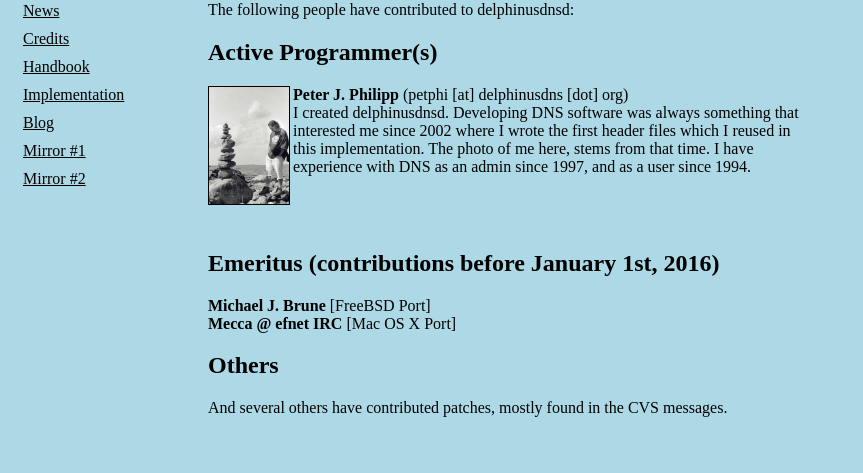
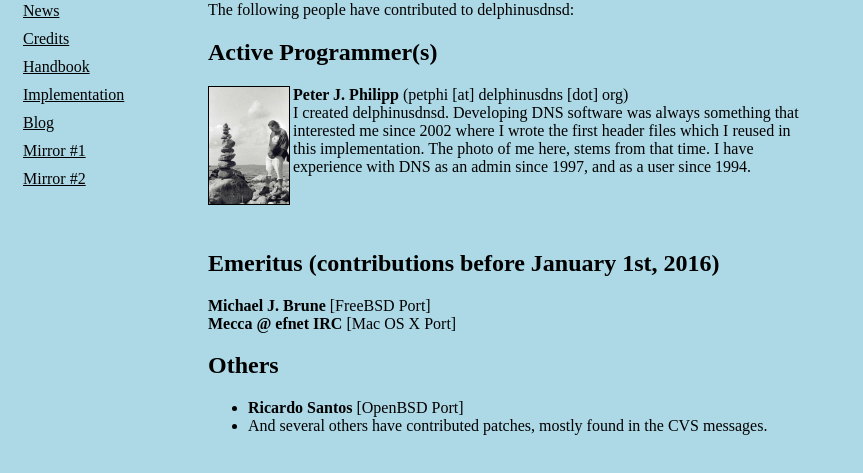
Before and after one commit to delphinusdns/delphinusdnsd, a plain HTML site: page www/credits.html in a window 1280 px wide. Shown: the part 327-800 px from the top of the page, without its empty margins (0-863 px from the left). Drawn offline with Linux system fonts and the light colour scheme.

Commit message:
Add credits to Ricardo Santos for the OpenBSD port in credits.html add a missing <li> in index.html

```diff
--- a/www/credits.html
+++ b/www/credits.html
@@ -50,7 +50,10 @@ a user since 1994.
 <b>Mecca @ efnet IRC</b> [Mac OS X Port]<br>
 </p><p>
 <h2>Others</h2>
-And several others have contributed patches, mostly found in the CVS messages.
+<ul>
+<li><b>Ricardo Santos</b> [OpenBSD Port]</li>
+<li>And several others have contributed patches, mostly found in the CVS messages.</li>
+</ul>
 </p>
         </div>
 </div>
```
Also changed, not shown: www/index.html (+1 -1 lines).
